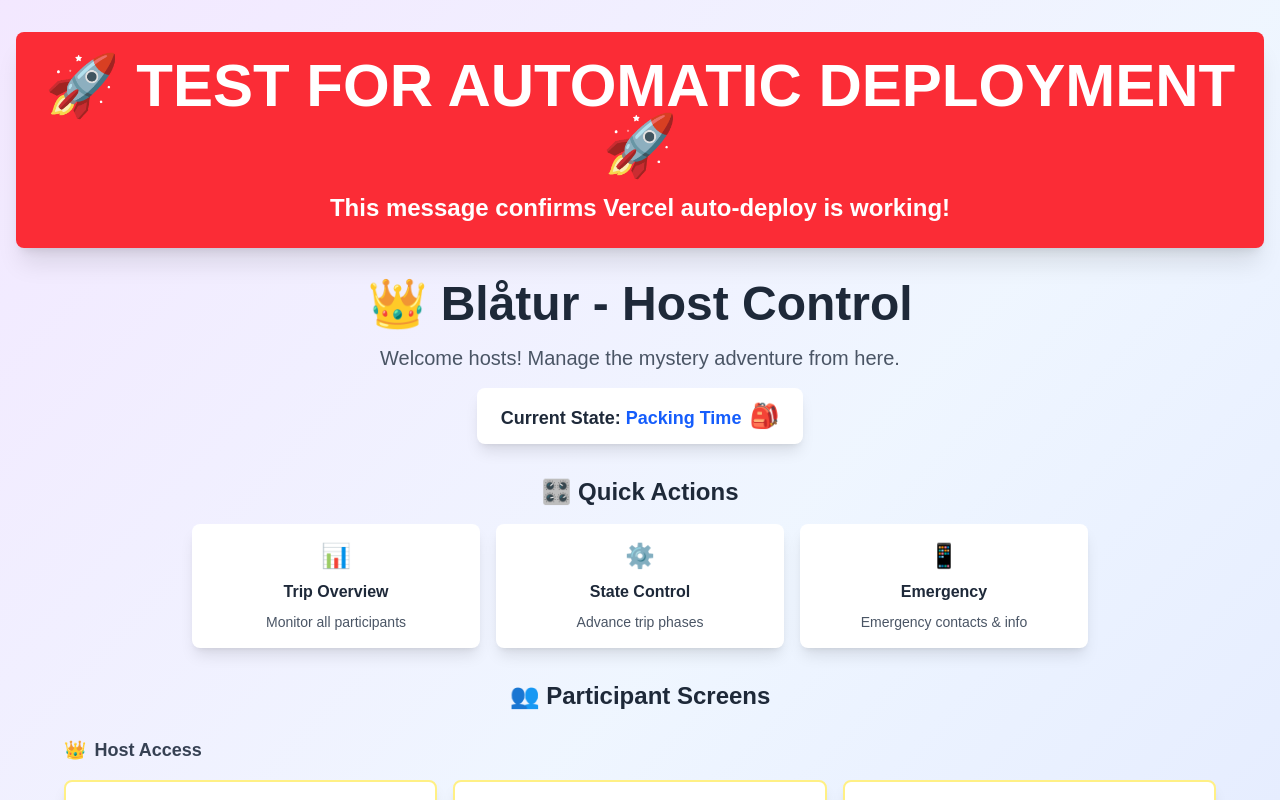
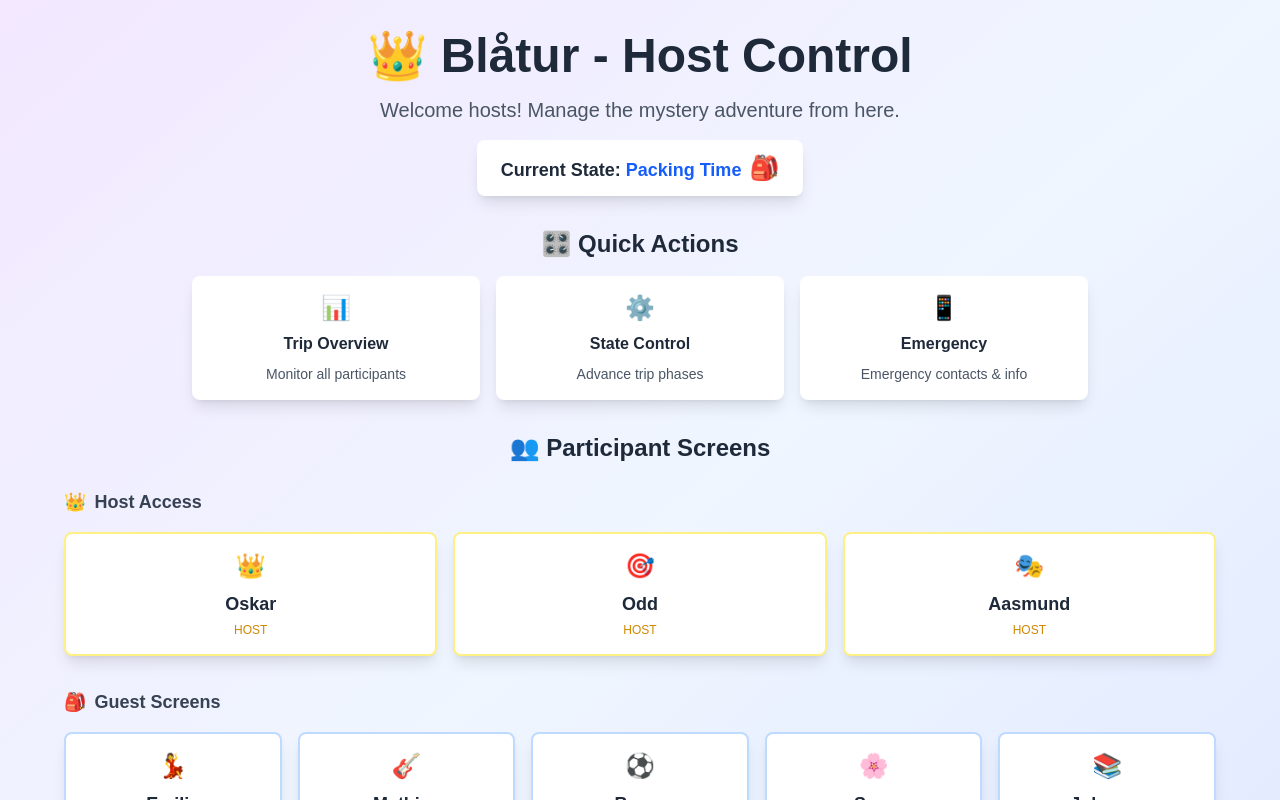
Before and after one commit to ohauglend/nextjs-blaatur, a Next.js app: page / in a window 1280 px wide. Shown: the top 800 px of the page. Built offline with nearby package versions, Linux system fonts and the light colour scheme.

Commit message:
Remove Test automatic deployment - Add prominent test message to front page

```diff
--- a/app/page.tsx
+++ b/app/page.tsx
@@ -14,12 +14,6 @@
   return (
     <div className="min-h-screen bg-gradient-to-br from-purple-100 via-blue-50 to-indigo-100">
       <div className="container mx-auto px-4 py-8">
-        {/* TEST MESSAGE FOR AUTOMATIC DEPLOYMENT */}
-        <div className="text-center mb-8 p-6 bg-red-500 text-white rounded-lg shadow-xl">
-          <h1 className="text-6xl font-bold mb-4">🚀 TEST FOR AUTOMATIC DEPLOYMENT 🚀</h1>
-          <p className="text-2xl font-semibold">This message confirms Vercel auto-deploy is working!</p>
-        </div>
-
         {/* Host Header */}
         <div className="text-center mb-8">
           <h1 className="text-5xl font-bold text-gray-800 mb-4">
```
